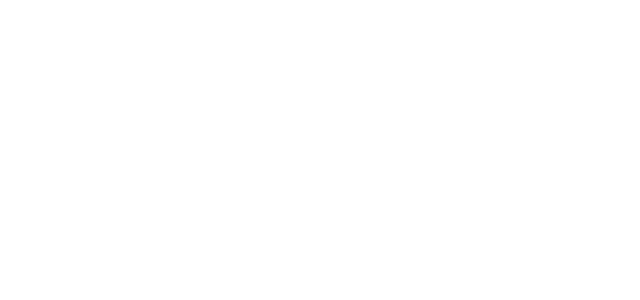
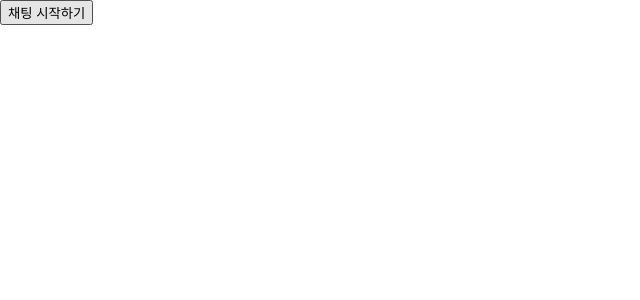
Before and after one commit to butter-cloud/socket-workshop, a React (Create React App) app in the folder client/: page / in a window 1280 px wide. Before the commit this address had no page. Shown: the top 300 px of the page, without its empty margins (0-640 px from the left). Built offline with nearby package versions, Linux system fonts and the light colour scheme.

Commit message:
separate chat window popup

```diff
--- a/client/src/pages/Chat.jsx
+++ b/client/src/pages/Chat.jsx
@@ -5,6 +5,7 @@ const Chat = () => {
     const [messages, setMessages] = useState([]);
 
     const emojis = ["🍎", "🍋‍🟩", "🍒", "🍑", "🍈", "🍍", "🍋", "🍅", "🥑", "🌽", "🥕", "🌴"]
+    const phrases = ["반가워", "안녕안녕", "우와", "안녕하세요"]
 
     useEffect(() => {
         if (!socketRef.current) {
@@ -37,7 +38,8 @@ const Chat = () => {
 
     const sendMessage = () => {
         if (socketRef.current && socketRef.current.readyState === WebSocket.OPEN) {
-            socketRef.current.send("반가워");
+            const randomPhrases = phrases[Math.floor(Math.random() * phrases.length)]
+            socketRef.current.send(randomPhrases);
         }
     };
 
@@ -45,6 +47,7 @@ const Chat = () => {
         if (socketRef.current && socketRef.current.readyState === WebSocket.OPEN) {
             socketRef.current.close();
         }
+        window.close();
     }
 
     return (
--- /dev/null
+++ b/client/src/pages/Home.jsx
@@ -0,0 +1,13 @@
+export const Home = () => {
+    const openChat = () => {
+        window.open("/chat", "chatWindow", "left=100, top=10, width=400, height=700")
+    }
+
+    return(
+        <>
+            <button onClick={openChat}>채팅 시작하기</button>
+        </>
+    )
+}
+
+export default Home
--- a/client/src/routes/AppRoutes.jsx
+++ b/client/src/routes/AppRoutes.jsx
@@ -1,10 +1,12 @@
 import { Route, Routes } from 'react-router';
 import Chat from "../pages/Chat";
+import Home from "../pages/Home";
 
 const AppRoutes = () => {
     return (
         <>
             <Routes>
+                <Route path="/" element={<Home/>} />
                 <Route path="/chat" element={<Chat />} />
             </Routes>
         </>
```
